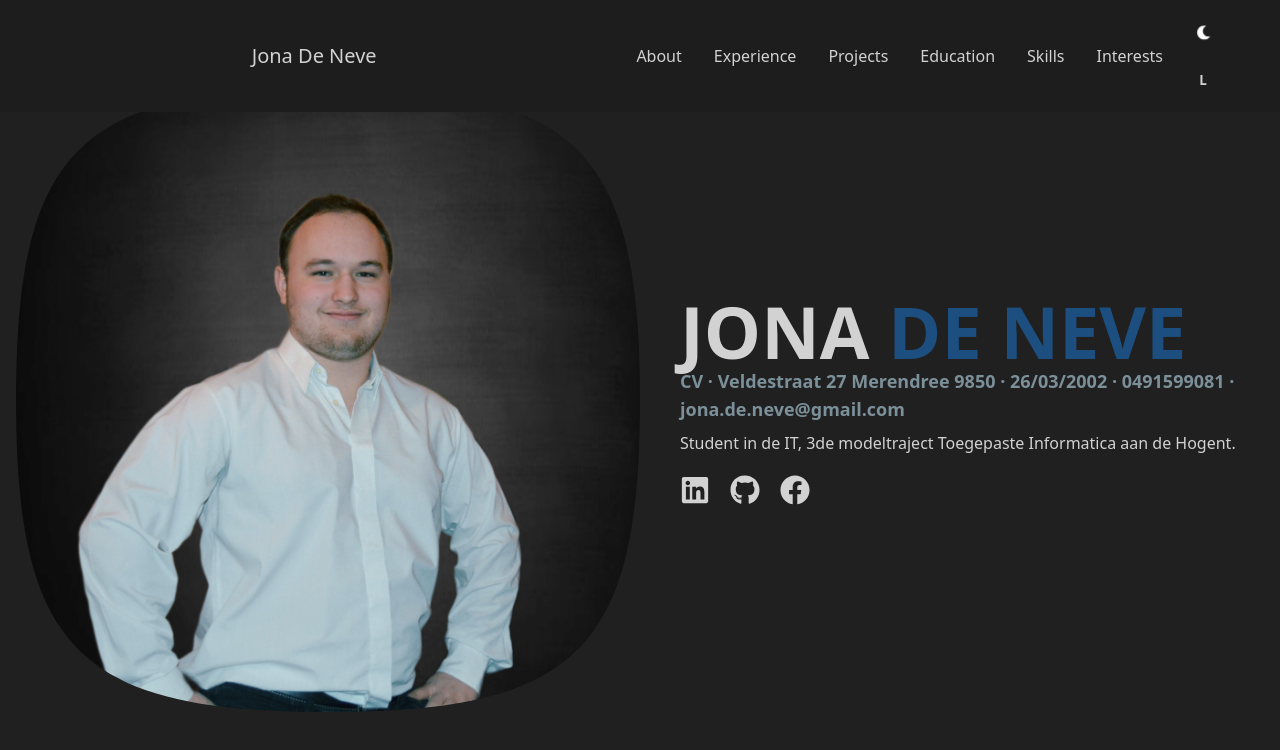
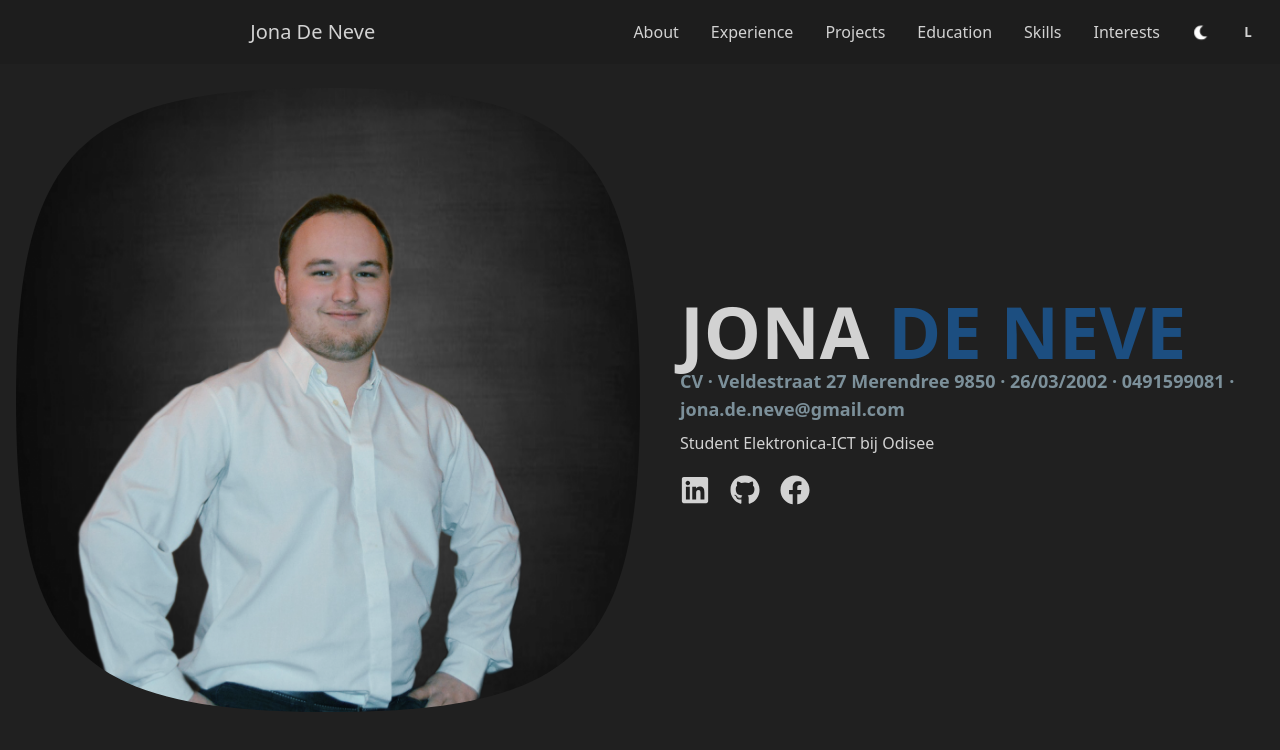
Before and after one commit to P1kus3ru/E-Portfolio, a Next.js app: page / in a window 1280 px wide. Shown: the top 750 px of the page. Built offline with nearby package versions, Linux system fonts and the light colour scheme.

Commit message:
update about and education

```diff
--- a/src/components/NavBar.tsx
+++ b/src/components/NavBar.tsx
@@ -24,7 +24,7 @@ const NavBar = ({ children } : NavBarProps) => {
                             </div>
                             <a className="normal-case text-xl mx-auto">Jona De Neve</a>
                         </div>
-                        <div className="hidden md:block flex-grow">
+                        <div className="hidden lg:block flex-grow">
                             <div className="flex-none">
                                 <ul className="menu menu-horizontal">
                                     <li key="about"><a href="#about">About</a></li>
@@ -36,7 +36,7 @@ const NavBar = ({ children } : NavBarProps) => {
                                 </ul>
                             </div>
                         </div>
-                        <div className="hidden md:inline flex-shrink justify-end">
+                        <div className="hidden lg:flex justify-end">
                             <ThemeButton />
                             <button className="btn btn-circle btn-ghost">L</button>
                         </div>
--- a/src/hooks/useInterests.tsx
+++ b/src/hooks/useInterests.tsx
@@ -22,7 +22,7 @@ export default function useInterests() {
       },
       {
         name: 'Judoclub Nevele',
-        desc: 'Sinds mijn zes jaar ben ik ook lid bij judoclub Nevele. Zo ga ik 2 keer in de week naar de trainingen. Ik behaalde al een bruine gorden en ben op weg naar zwart.',
+        desc: 'Sinds mijn zes jaar ben ik ook lid bij judoclub Nevele. Zo ga ik 2 keer in de week naar de trainingen. Ik behaalde al een bruine gordel en ben op weg naar zwart.',
         img: {
             src: Judo,
             alt:'Judo',
--- a/src/sections/About.tsx
+++ b/src/sections/About.tsx
@@ -14,11 +14,11 @@ const About = () => {
   return (
     <>
       <section className="hero min-h-full py-16 w-full" id="about">
-        <div ref={refHero} className="hero-content flex-col lg:flex-row md:gap-10">
+        <div ref={refHero} className="hero-content flex-col md:flex-row md:gap-10">
           <Image
           src={avatar}
           alt="Profile picture"
-          className="mask mask-squircle max-w-2xl lg:w-1/2"
+          className="mask mask-squircle w-full md:max-w-2xl md:w-1/2"
           priority
           />
           <div className="">
@@ -31,7 +31,7 @@ const About = () => {
                   Veldestraat 27 Merendree 9850 · 26/03/2002  · 0491599081 ·
                   <a href="mailto:jona.de.neve@gmail.com"> jona.de.neve@gmail.com</a>
               </div>
-              <p className="mb-5">Student in de IT, 3de modeltraject Toegepaste Informatica aan de Hogent.</p>
+              <p className="mb-5">Student Elektronica-ICT bij Odisee</p>
               <div className="flex gap-5 justify-center md:justify-start">
                 {socials.map((x) => (
                   <>
--- a/src/sections/Education.tsx
+++ b/src/sections/Education.tsx
@@ -11,11 +11,6 @@ function useEducation() {
       school: 'HOGENT',
       course: 'Bachelor Toegepaste Informatica',
       date: 'September 2020 - Augustus 2023',
-    },
-    {
-      school: 'Leiepoort campus Sint-Hendrik Deinze',
-      course: 'ASO - Wetenschappen-Wiskunde',
-      date: 'September 2014 - Juni 2020',
     },
   ]
 }
```
